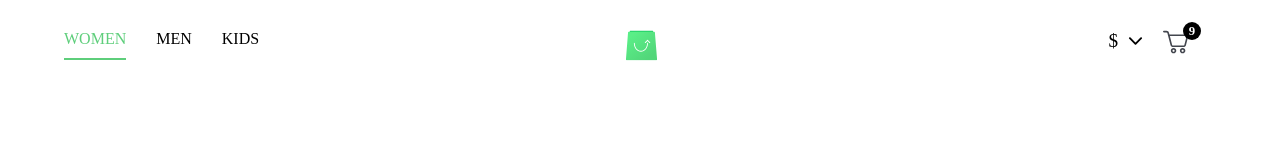
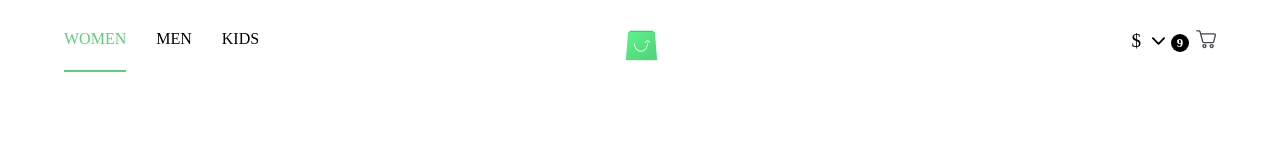
Before and after one commit to HENRYKC24/ecommerce-scand, a React (Create React App) app: page / in a window 1280 px wide. Shown: the top 143 px of the page. Built offline with nearby package versions, Linux system fonts and the light colour scheme.

Commit message:
Add overlay to the navbar

```diff
--- a/src/components/Header.js
+++ b/src/components/Header.js
@@ -4,6 +4,7 @@ import appLogo from '../assets/images/logo.svg';
 import cat from '../assets/images/cat.svg';
 import up from '../assets/images/up.svg';
 import down from '../assets/images/down.svg';
+import ImportedOverlay from './Overlay';
 
 export default class Header extends PureComponent {
   constructor(props) {
@@ -11,10 +12,12 @@ export default class Header extends PureComponent {
     this.state = {
       currency: '$',
       menuOpen: false,
+      overlayOpen: false,
     };
     this.updateCurrency = this.updateCurrency.bind(this);
     this.handleChange = this.handleChange.bind(this);
     this.toggleMenuOpen = this.toggleMenuOpen.bind(this);
+    this.toggleOverlayOpen = this.toggleOverlayOpen.bind(this);
   }
 
   handleChange(event) {
@@ -28,6 +31,13 @@ export default class Header extends PureComponent {
     });
   }
 
+  toggleOverlayOpen() {
+    const { overlayOpen } = this.state;
+    this.setState({
+      overlayOpen: !overlayOpen,
+    });
+  }
+
   updateCurrency(curr) {
     this.setState({
       currency: curr,
@@ -37,19 +47,21 @@ export default class Header extends PureComponent {
 
   render() {
     const {
+      header,
       navBar,
       navList,
       navItem,
       logo,
       currencyStyle,
       catCurrency,
-      catStyle,
+      cartStyle,
       numOfItemsInCat,
       active,
       dollarDiv,
       currencyArrow,
       currencyList,
       arrow,
+      catWrapper,
     } = styles;
 
     const menuItems = [
@@ -58,9 +70,10 @@ export default class Header extends PureComponent {
       { text: 'KIDS', active: false, id: 3 },
     ];
 
-    const { currency, menuOpen } = this.state;
+    const { currency, menuOpen, overlayOpen } = this.state;
 
     return (
+      <section className={header}>
         <nav className={navBar}>
           <ul className={navList}>
             {menuItems.map((item) => <li key={item.id} className={`${navItem} ${item.active ? active : ''}`}>{item.text}</li>)}
@@ -81,11 +94,15 @@ export default class Header extends PureComponent {
               )}
             </div>
             <div>
-            <img className={catStyle} src={cat} alt="applogo" />
+              <div className={catWrapper} role="button" tabIndex={0} onClick={this.toggleOverlayOpen} onKeyDown={() => this.toggleOverlayOpen}>
+                <img className={cartStyle} src={cat} alt="applogo" />
+              </div>
               <span className={numOfItemsInCat}>9</span>
             </div>
           </div>
         </nav>
+        {overlayOpen && <ImportedOverlay />}
+      </section>
     );
   }
 }
```
Lines whose indentation alone changed are shown as unchanged.
